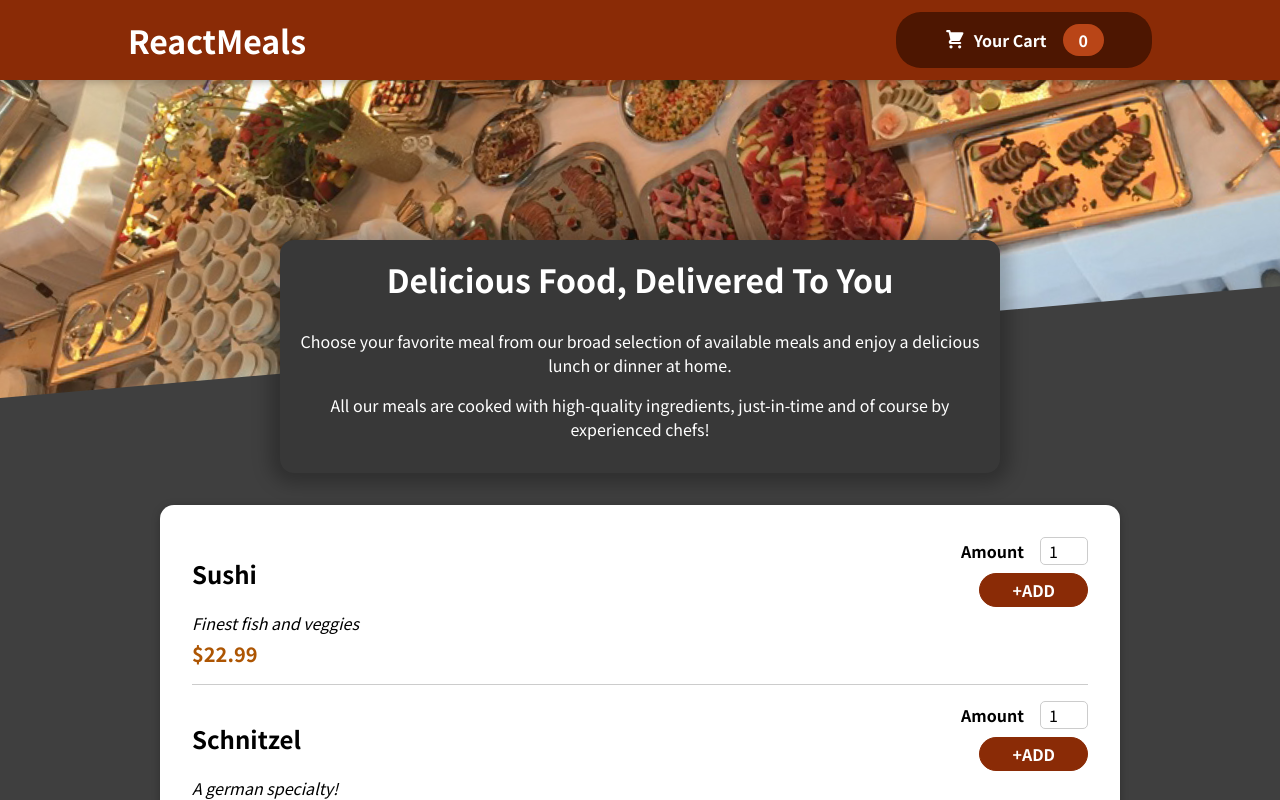
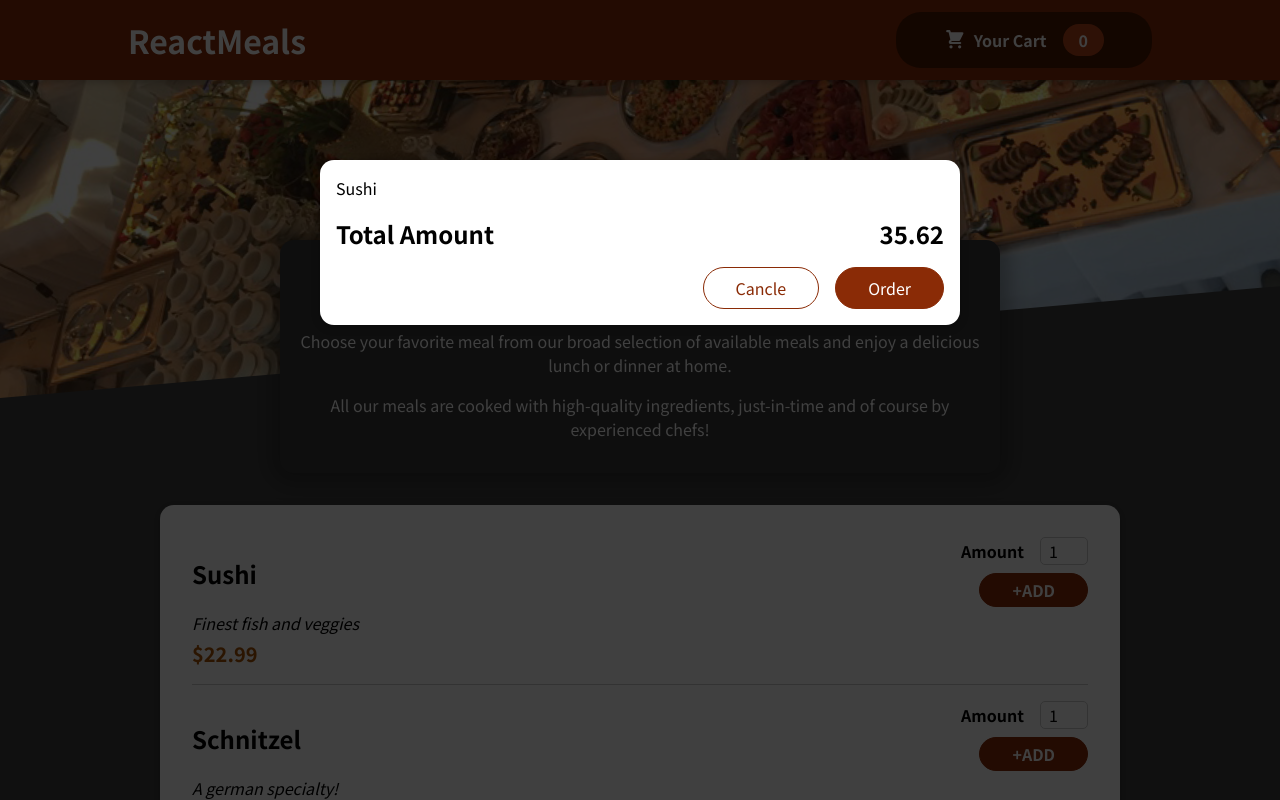
Before and after one commit to VivekPaswan24/React_Resturant_Website, a React (Create React App) app: page / in a window 1280 px wide. Shown: the top 800 px of the page. Built offline with nearby package versions, Linux system fonts and the light colour scheme.

Commit message:
Added Cart Component And Modal using Rect CreatePortal

```diff
--- a/public/index.html
+++ b/public/index.html
@@ -28,6 +28,7 @@
   </head>
   <body>
     <noscript>You need to enable JavaScript to run this app.</noscript>
+    <div id="overlay"></div>
     <div id="root"></div>
     <!--
       This HTML file is a template.
--- a/src/App.js
+++ b/src/App.js
@@ -1,15 +1,18 @@
 import React from "react";
+import Cart from "./components/Cart/Cart";
 import Header from "./components/Layouts/Header/Header";
 import ResturantSummary from "./components/Layouts/ResturantSummary/ResturantSummary";
 import Meals from "./components/Meals/Meals";
 
-
 function App() {
   return (
     <React.Fragment>
+      <Cart />
       <Header></Header>
-      <ResturantSummary />
-     <Meals/>
+      <main>
+        <ResturantSummary />
+        <Meals />
+      </main>
     </React.Fragment>
   );
 }
--- /dev/null
+++ b/src/components/Cart/Cart.js
@@ -0,0 +1,21 @@
+import React from "react";
+import Modal from "../UI/Modal/Modal";
+import classes from "./Cart.module.css";
+
+const Cart = (props) => {
+  return (
+    <Modal>
+      <div className={classes["cart-items"]}>Sushi</div>
+      <div className={classes.total}>
+        Total Amount
+        <div>35.62</div>
+      </div>
+      <div className={classes.actions}>
+        <button className={classes['button--alt']}>Cancle</button>
+        <button className={classes.button}>Order</button>
+      </div>
+    </Modal>
+  );
+};
+
+export default Cart;
--- /dev/null
+++ b/src/components/Cart/Cart.module.css
@@ -0,0 +1,46 @@
+.cart-items {
+    list-style: none;
+    margin: 0;
+    padding: 0;
+    max-height: 20rem;
+    overflow: auto;
+  }
+
+  .total {
+    display: flex;
+    justify-content: space-between;
+    align-items: center;
+    font-weight: bold;
+    font-size: 1.5rem;
+    margin: 1rem 0;
+  }
+
+  .actions {
+    text-align: right;
+  }
+
+  .actions button {
+    font: inherit;
+    cursor: pointer;
+    background-color: transparent;
+    border: 1px solid #8a2b06;
+    padding: 0.5rem 2rem;
+    border-radius: 25px;
+    margin-left: 1rem;
+  }
+
+  .actions button:hover,
+  .actions button:active {
+    background-color: #5a1a01;
+    border-color: #5a1a01;
+    color: white;
+  }
+
+  .actions .button--alt {
+    color: #8a2b06;
+  }
+
+  .actions .button {
+    background-color: #8a2b06;
+    color: white;
+  }
--- /dev/null
+++ b/src/components/UI/Modal/Modal.js
@@ -0,0 +1,23 @@
+import React from "react";
+import ReactDOM from "react-dom";
+import classes from './Modal.module.css'
+
+const Backdrop=()=>{
+    return <div className={classes.backdrop}/>
+};
+
+const ModalOverlay=(props)=>{
+    return <div className={classes.modal}>{props.children}</div>
+}
+
+
+const Modal=(props)=>{
+    const portalElement=document.getElementById('overlay')
+    return <React.Fragment>
+        {ReactDOM.createPortal(<Backdrop/>,portalElement)}
+        {ReactDOM.createPortal(<ModalOverlay>{props.children}</ModalOverlay>,portalElement)}
+    </React.Fragment>
+};
+
+
+export default Modal
--- /dev/null
+++ b/src/components/UI/Modal/Modal.module.css
@@ -0,0 +1,40 @@
+.backdrop {
+    position: fixed;
+    top: 0;
+    left: 0;
+    width: 100%;
+    height: 100vh;
+    z-index: 20;
+    background-color: rgba(0, 0, 0, 0.75);
+  }
+
+  .modal {
+    position: fixed;
+    top: 20vh;
+    left: 5%;
+    width: 90%;
+    background-color: white;
+    padding: 1rem;
+    border-radius: 14px;
+    box-shadow: 0 2px 8px rgba(0, 0, 0, 0.25);
+    z-index: 30;
+    animation: slide-down 300ms ease-out forwards;
+  }
+
+  @media (min-width: 768px) {
+    .modal {
+      width: 40rem;
+      left: calc(50% - 20rem);
+    }
+  }
+
+  @keyframes slide-down {
+    from {
+      opacity: 0;
+      transform: translateY(-3rem);
+    }
+    to {
+      opacity: 1;
+      transform: translateY(0);
+    }
+  }
```
